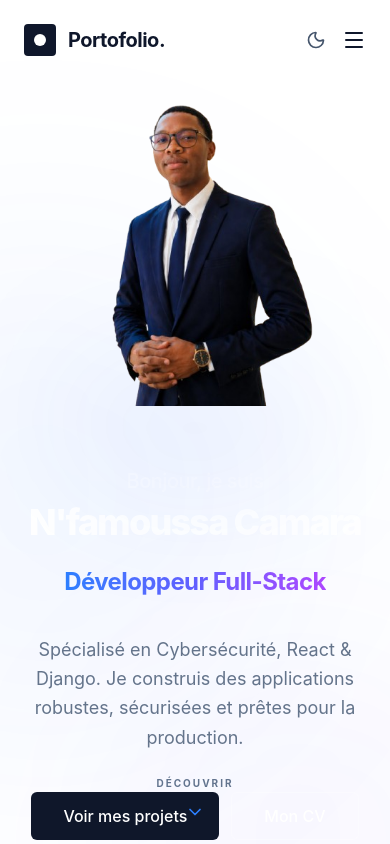
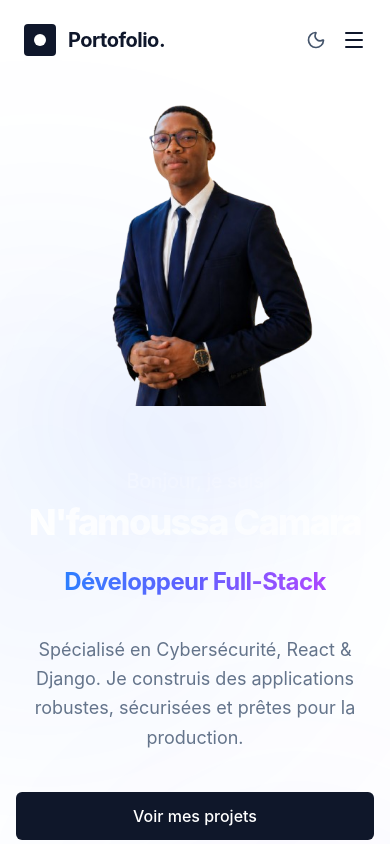
Before and after one commit to Nfamoussacamara/mon_portofolio, a React (Vite) app in the folder frontend/: page / in a window 390 px wide. Shown: the top 844 px of the page. Built offline with nearby package versions, Linux system fonts and the light colour scheme.

Commit message:
fix(hero): boutons en colonne sur mobile, suppression chevauchement scroll indicator

```diff
--- a/frontend/src/components/features/Hero.tsx
+++ b/frontend/src/components/features/Hero.tsx
@@ -194,7 +194,7 @@ function HeroText() {
       </p>
 
       {/* Boutons */}
-      <div className="hero-btns opacity-0 flex flex-wrap gap-3">
+      <div className="hero-btns opacity-0 flex flex-col sm:flex-row flex-wrap gap-3 w-full sm:w-auto">
         <Button size="lg" onClick={() => document.getElementById('projects')?.scrollIntoView({ behavior: 'smooth' })}>
           Voir mes projets
         </Button>
@@ -234,8 +234,8 @@ export function Hero() {
           </div>
         </div>
 
-        {/* Scroll Indicator - Déplacé au-dessus du marquee pour éviter le chevauchement */}
-        <div className="scroll-indicator opacity-0 flex flex-col items-center gap-2 mb-6 -mt-16">
+        {/* Scroll Indicator */}
+        <div className="scroll-indicator opacity-0 flex flex-col items-center gap-2 mb-6 mt-6 md:-mt-16">
           <span className="text-[10px] uppercase tracking-[0.2em] text-slate-500 font-bold">Découvrir</span>
           <motion.div
             animate={{ y: [0, 6, 0] }}
```
